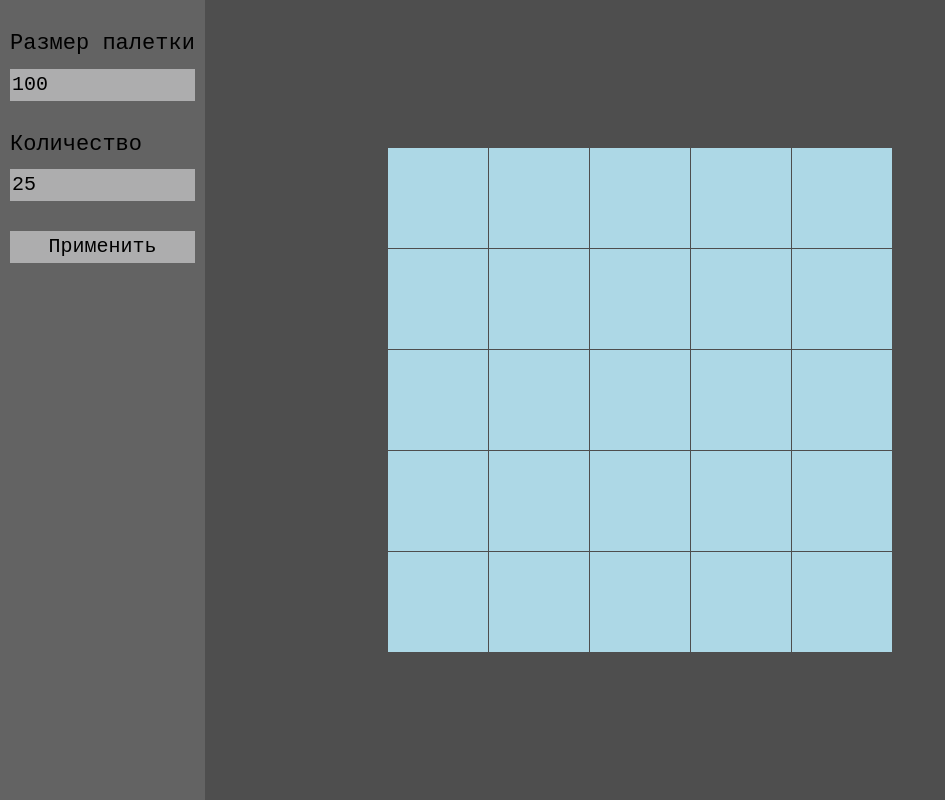
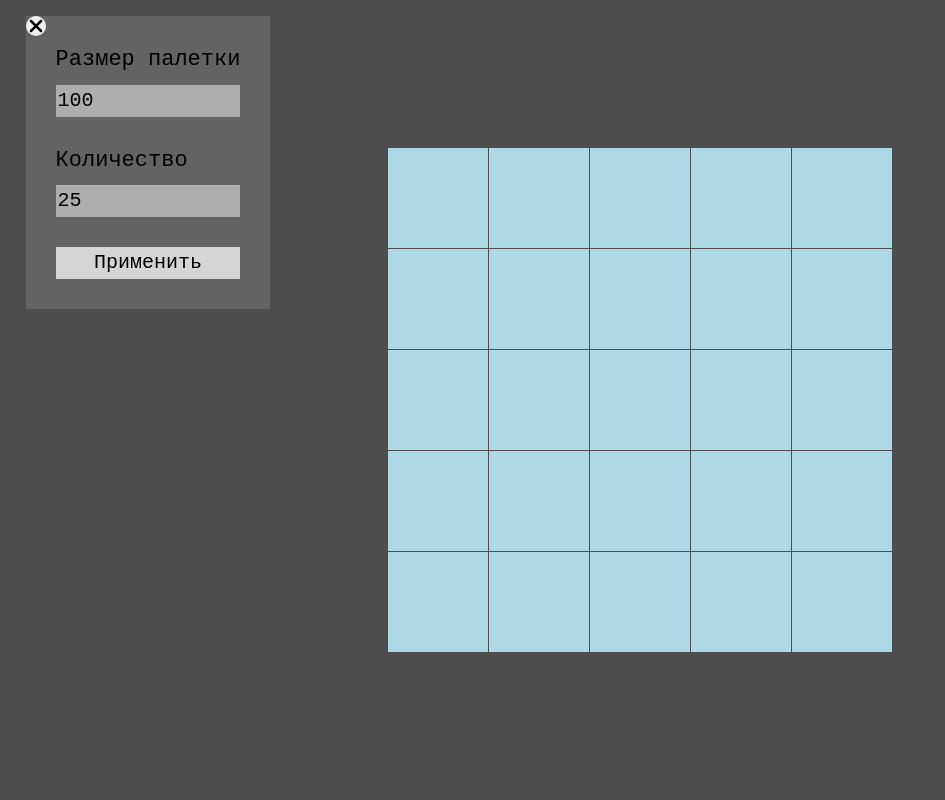
Before and after one commit to Aemulatio/palettes, a plain HTML site: page index.html in a window 1280 px wide. Both pictures are taken after a click on the input "Применить". Shown: the whole page, without its empty margins (0-945 px from the left). Drawn offline with Linux system fonts and the light colour scheme.

Commit message:
Добавил кнопку показываю/скрывающую конфиг

```diff
--- a/index.html
+++ b/index.html
@@ -7,6 +7,12 @@
 </head>
 <body>
 <aside class="side-panel">
+    <button id="configVisibility">
+        <svg xmlns="http://www.w3.org/2000/svg" height="1em" width="1em" viewBox="0 0 384 512">
+            <!--! Font Awesome Free 6.4.2 by @fontawesome - https://fontawesome.com License - https://fontawesome.com/license (Commercial License) Copyright 2023 Fonticons, Inc. -->
+            <path d="M342.6 150.6c12.5-12.5 12.5-32.8 0-45.3s-32.8-12.5-45.3 0L192 210.7 86.6 105.4c-12.5-12.5-32.8-12.5-45.3 0s-12.5 32.8 0 45.3L146.7 256 41.4 361.4c-12.5 12.5-12.5 32.8 0 45.3s32.8 12.5 45.3 0L192 301.3 297.4 406.6c12.5 12.5 32.8 12.5 45.3 0s12.5-32.8 0-45.3L237.3 256 342.6 150.6z"/>
+        </svg>
+    </button>
     <form class="side-panel__form">
         <label for="size" class="side-panel__label">
             Размер палетки
--- a/script.js
+++ b/script.js
@@ -59,3 +59,10 @@ document
 document
   .querySelector(".side-panel__submit")
   .addEventListener("click", acceptConfig);
+
+/////////
+
+document.querySelector("#configVisibility").addEventListener("click", function (){
+  document.querySelector(".side-panel").classList.toggle("hidden")
+  this.classList.toggle("hided")
+})
--- a/styles.css
+++ b/styles.css
@@ -1,4 +1,4 @@
-* {
+*, *:before, *:after {
     box-sizing: border-box;
 }
 
@@ -33,6 +33,7 @@ body {
     background-color: color-mix(in srgb-linear, lightblue, yellow);
     scale: -1 1;
 }
+
 .active-y {
     background-color: color-mix(in srgb-linear, lightblue, yellow);
     scale: 1 -1;
@@ -41,10 +42,11 @@ body {
 
 .side-panel {
     position: fixed;
-    padding: 30px 10px;
-    height: 100%;
+    padding: 30px 30px;
     background-color: color-mix(in oklab, white, black);
     max-width: 30vw;
+    top: 2vh;
+    left: 2vw;
 }
 
 .side-panel__form {
@@ -75,7 +77,7 @@ body {
     background-color .35s ease;
 }
 
-.side-panel__submit:active {
+.side-panel__submit:active, .side-panel__submit:focus {
     background-color: color-mix(in oklab, color-mix(in oklab, white, #626263FF), white);
 }
 
@@ -83,3 +85,29 @@ body {
     background-color: color-mix(in oklab, color-mix(in oklab, white, #626263FF), black);
     color: wheat;
 }
+
+#configVisibility {
+    position: fixed;
+    cursor: pointer;
+    padding: 0;
+    border-radius: 100%;
+    font-size: 20px;
+    line-height: .7em;
+    border: none;
+    outline: none;
+    transition: rotate .35s ease;
+    top: 2vh;
+    left: 2vw;
+}
+
+.hided{
+    rotate: 135deg;
+}
+
+.hidden{
+    height: 0;
+    padding: 0;
+}
+.hidden>form{
+    display: none;
+}
```
